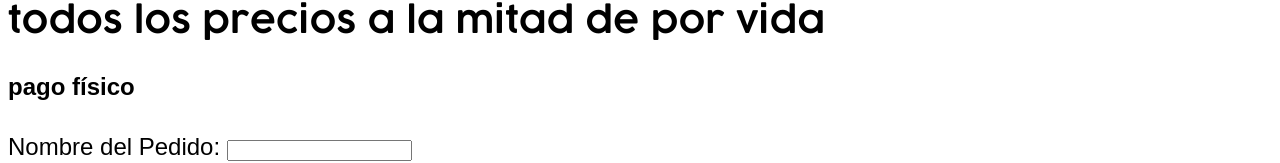
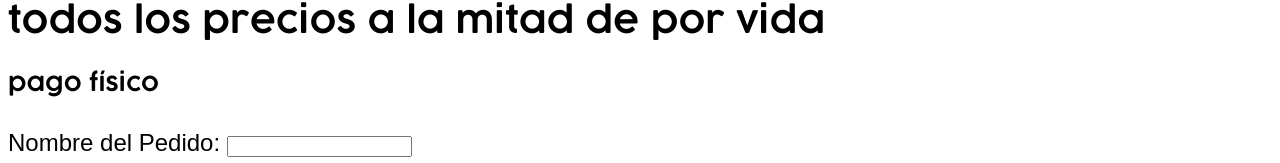
Before and after one commit to Shlac/Oli, a plain HTML site: page form.html in a window 1280 px wide. Shown: the part 148-311 px from the top of the page. Drawn offline with Linux system fonts and the light colour scheme.

Commit message:
Update styles.css

```diff
--- a/styles.css
+++ b/styles.css
@@ -16,6 +16,7 @@
   text-align: center;
   margin-top: 60px;
 }
+h4 {font-family: mso;}
 
 #bt,#ev {
   color: white;
```
